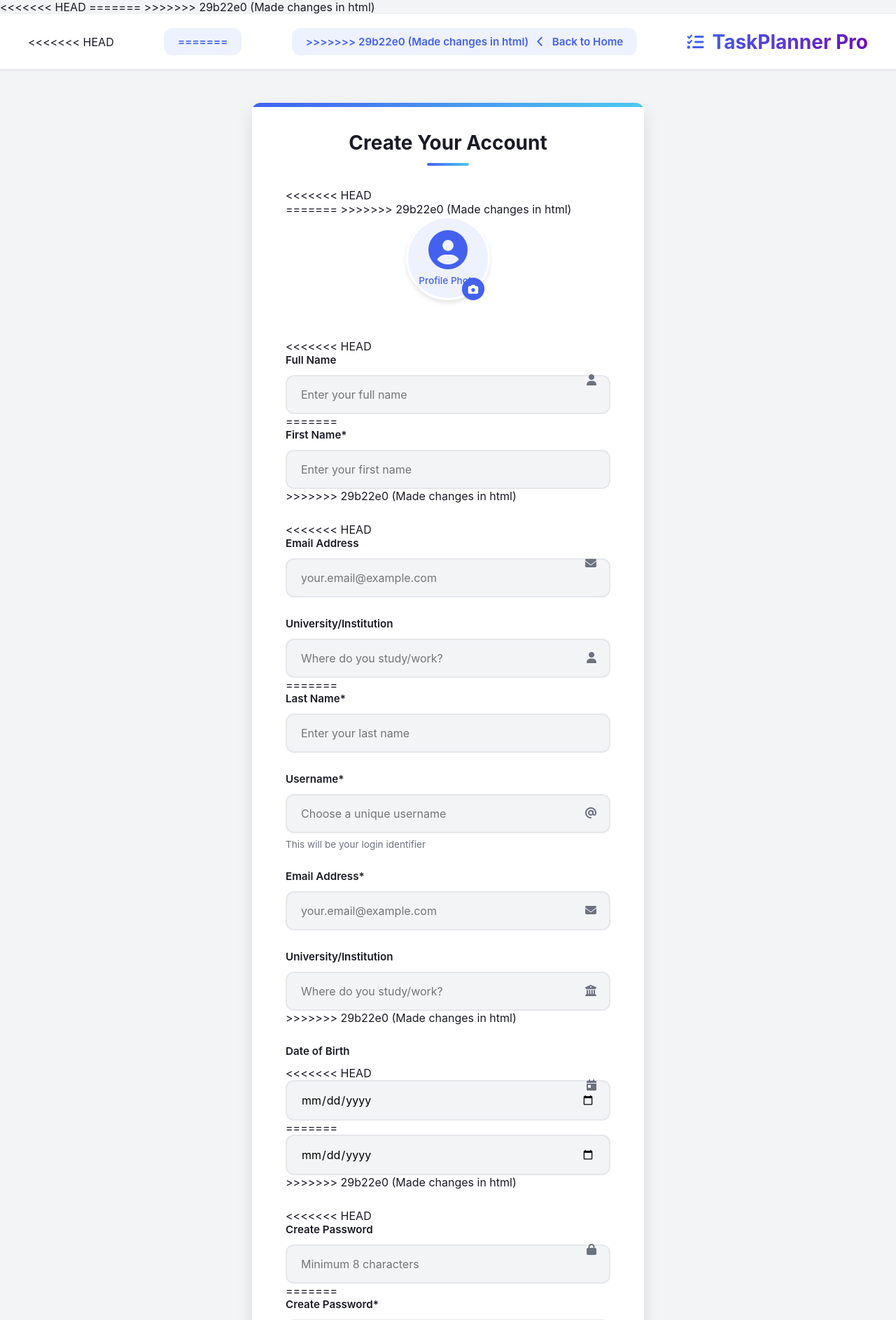
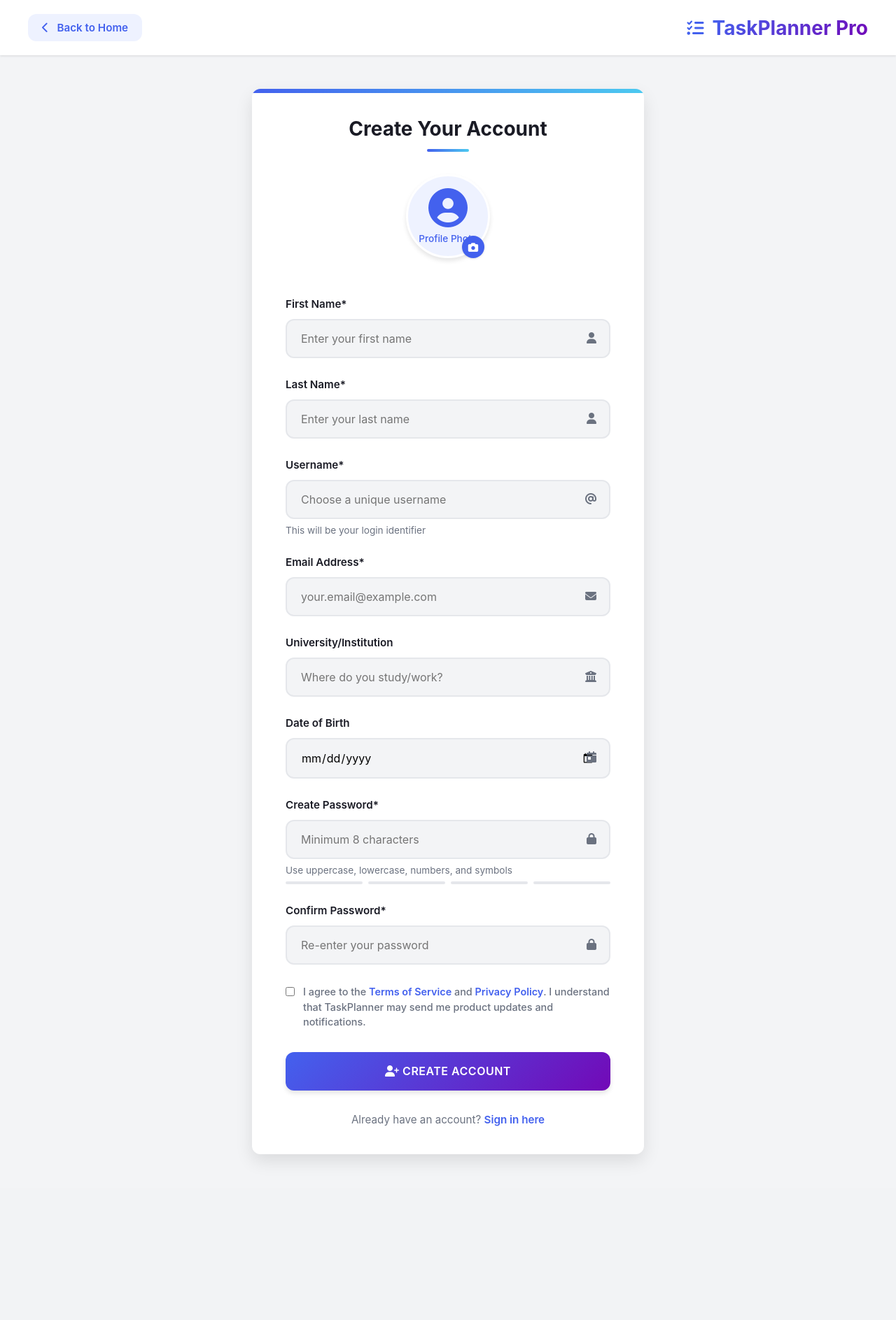
Before and after one commit to minhaz-42/CSE327_Productivo, a Django app: page /register/ in a window 1280 px wide. Shown: the top 1887 px of the page at 70% size. After the commit the page ends 1659 px from the top, so only its background shows below. Run offline with Django 5.2, Linux system fonts and the light colour scheme.

Commit message:
made changes in html

```diff
--- a/accounts/templates/accounts/register.html
+++ b/accounts/templates/accounts/register.html
@@ -360,8 +360,6 @@
       }
     }
   </style>
-<<<<<<< HEAD
-=======
 <!DOCTYPE html>
 <html lang="en">
 <head>
@@ -382,16 +380,11 @@
       color: #ef4444;
     }
   </style>
->>>>>>> 29b22e0 (Made changes in html)
 </head>
 <body class="auth-body">
   <nav class="auth-nav">
     <div class="auth-nav-container">
-<<<<<<< HEAD
-      <a href="{% url 'home'%}" class="back-to-home">
-=======
       <a href="home.html" class="back-to-home">
->>>>>>> 29b22e0 (Made changes in html)
         <i class="fas fa-chevron-left"></i>
         <span>Back to Home</span>
       </a>
@@ -404,11 +397,7 @@
 
   <div class="auth-container">
     <h1>Create Your Account</h1>
-<<<<<<< HEAD
-    <form action="index.html" method="post" class="auth-form" enctype="multipart/form-data">
-=======
     <form action="dashboard.html" method="post" class="auth-form" enctype="multipart/form-data">
->>>>>>> 29b22e0 (Made changes in html)
       <div class="profile-section">
         <label for="profile-pic" class="profile-pic-label">
           <div class="profile-pic-preview">
@@ -420,27 +409,12 @@
       </div>
 
       <div class="form-group">
-<<<<<<< HEAD
-        <label for="name">Full Name</label>
-        <input type="text" id="name" required placeholder="Enter your full name" />
-=======
         <label for="first-name">First Name*</label>
         <input type="text" id="first-name" required placeholder="Enter your first name" />
->>>>>>> 29b22e0 (Made changes in html)
         <i class="fas fa-user"></i>
       </div>
 
       <div class="form-group">
-<<<<<<< HEAD
-        <label for="email">Email Address</label>
-        <input type="email" id="email" required placeholder="your.email@example.com" />
-        <i class="fas fa-envelope"></i>
-      </div>
-
-      <div class="form-group">
-        <label for="university">University/Institution</label>
-        <input type="text" id="university" required placeholder="Where do you study/work?" />
-=======
         <label for="last-name">Last Name*</label>
         <input type="text" id="last-name" required placeholder="Enter your last name" />
         <i class="fas fa-user"></i>
@@ -465,28 +439,18 @@
       <div class="form-group">
         <label for="university">University/Institution</label>
         <input type="text" id="university" placeholder="Where do you study/work?" />
->>>>>>> 29b22e0 (Made changes in html)
         <i class="fas fa-university"></i>
       </div>
 
       <div class="form-group">
         <label for="dob">Date of Birth</label>
-<<<<<<< HEAD
-        <input type="date" id="dob" required />
-=======
         <input type="date" id="dob" />
->>>>>>> 29b22e0 (Made changes in html)
         <i class="fas fa-calendar-day"></i>
       </div>
 
       <div class="form-group">
-<<<<<<< HEAD
-        <label for="password">Create Password</label>
-        <input type="password" id="password" required placeholder="Minimum 8 characters" />
-=======
         <label for="password">Create Password*</label>
         <input type="password" id="password" required placeholder="Minimum 8 characters" minlength="8" />
->>>>>>> 29b22e0 (Made changes in html)
         <i class="fas fa-lock"></i>
         <small class="hint">Use uppercase, lowercase, numbers, and symbols</small>
         <div class="password-strength">
@@ -498,13 +462,8 @@
       </div>
 
       <div class="form-group">
-<<<<<<< HEAD
-        <label for="confirm-password">Confirm Password</label>
-        <input type="password" id="confirm-password" required placeholder="Re-enter your password" />
-=======
         <label for="confirm-password">Confirm Password*</label>
         <input type="password" id="confirm-password" required placeholder="Re-enter your password" minlength="8" />
->>>>>>> 29b22e0 (Made changes in html)
         <i class="fas fa-lock"></i>
       </div>
 
@@ -516,20 +475,12 @@
         </label>
       </div>
 
-<<<<<<< HEAD
-      <button type="submit" class="primary-btn">
-=======
       <button type="submit" class="primary-btn" id="register-btn">
->>>>>>> 29b22e0 (Made changes in html)
         <i class="fas fa-user-plus"></i> Create Account
       </button>
 
       <p class="auth-switch">
-<<<<<<< HEAD
-        Already have an account? <a href="{% url 'login'%}">Sign in here</a>
-=======
         Already have an account? <a href="login.html">Sign in here</a>
->>>>>>> 29b22e0 (Made changes in html)
       </p>
     </form>
   </div>
@@ -573,8 +524,6 @@
         }
       });
     });
-<<<<<<< HEAD
-=======
 
     // Username availability check
     const usernameInput = document.getElementById('username');
@@ -657,7 +606,6 @@
         console.log('Terms/Privacy link clicked');
       });
     });
->>>>>>> 29b22e0 (Made changes in html)
   </script>
 </body>
 </html>
```
